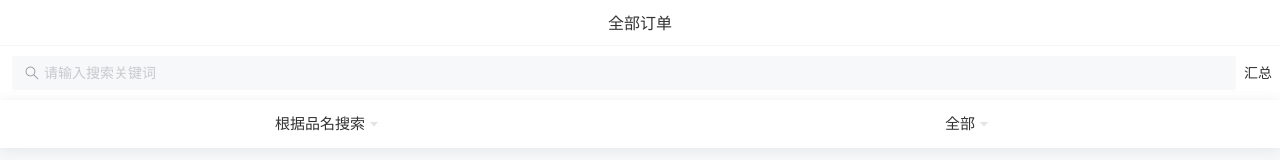
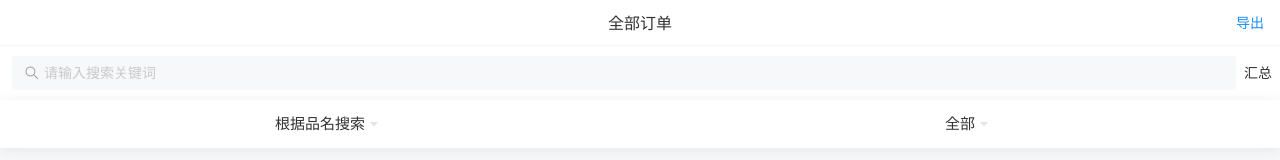
Before and after one commit to huangjq148/goods, a Vue app: page /#/ in a window 1280 px wide. Shown: the top 160 px of the page. Built offline with nearby package versions, Linux system fonts and the light colour scheme.

Commit message:
添加导出功能

```diff
--- a/package.json
+++ b/package.json
@@ -15,7 +15,8 @@
     "pinia": "^2.0.21",
     "vant": "^3.6.5",
     "vue": "^3.2.38",
-    "vue-router": "^4.1.5"
+    "vue-router": "^4.1.5",
+    "xlsx": "^0.18.5"
   },
   "devDependencies": {
     "@rushstack/eslint-patch": "^1.1.4",
--- a/src/views/Orders/index.vue
+++ b/src/views/Orders/index.vue
@@ -8,6 +8,8 @@ import { orderFilterOptions, orderStatusOptions } from "@/data";
 import { getList, remove, update } from "@/utils/storage";
 import { computed, ref } from "vue";
 import { useRouter } from "vue-router";
+import { utils, writeFile } from "xlsx"
+import dayjs from "dayjs"
 
 const value = ref("");
 const dataSource = ref(getList("orders"));
@@ -45,10 +47,71 @@ const jumpToEdit = (id) => {
 const jumpToOverview = () => {
   router.push("/orders/overview")
 }
+
+const addProcessingOrderData = (workbook) => {
+  const jsonData = dataSource.value.filter(item => item.status == "processing").map(item => ({
+    "id": item.id,
+    "date": item.date,
+    "goodsName": item.goodsName,
+    "number": item.number,
+    "remark": item.remark,
+    "person": item.person,
+    "address": item.address,
+    "sellPrice": item.sellPrice,
+    "buyPrice": item.buyPrice,
+  }))
+  const sheetHeader = ["id", "date", "goodsName", "number", "remark", "person", "address", "sellPrice", "buyPrice"]
+  const headerDisplay = { id: "订单号", date: "日期", goodsName: "产品", number: "重量（斤）", remark: "特殊要求", person: "收货人", address: "收货地址", sellPrice: "单价", buyPrice: "进价" }
+  var sheet = utils.json_to_sheet([headerDisplay, ...jsonData], { skipHeader: true, header: sheetHeader })
+  sheet['!cols'] = [{ width: 20 }, { width: 15 }, { width: 20 }, { width: 10 }, { width: 15 }, { width: 15 }, { width: 40 }, { width: 10 }, { width: 10 }];
+  utils.book_append_sheet(workbook, sheet, "送货单")
+}
+
+const addOrderData = (workbook) => {
+  const jsonData = dataSource.value.filter(item => item.status == "completed").map(item => ({
+    "id": item.id,
+    "date": item.date,
+    "goodsName": item.goodsName,
+    "number": item.number,
+    "sellPrice": item.sellPrice,
+    "sellTotal": item.sellPrice * item.number,
+    "buyPrice": item.buyPrice,
+    "buyTotal": item.buyPrice * item.number,
+    "profit": item.sellPrice * item.number - item.buyPrice * item.number
+  }))
+  const sheetHeader = ["id", "date", "goodsName", "number", "sellPrice", "sellTotal", "buyPrice", "buyTotal", "profit"]
+  const headerDisplay = { id: "订单号", date: "日期", goodsName: "产品", number: "重量（斤）", sellPrice: "单价", sellTotal: "实收", buyPrice: "进价", buyTotal: "进价总价", "profit": "毛利润" }
+  var sheet = utils.json_to_sheet([headerDisplay, ...jsonData], { skipHeader: true, header: sheetHeader })
+  sheet['!cols'] = [{ width: 20 }, { width: 15 }, { width: 20 }, { width: 10 }, { width: 10 }, { width: 10 }, { width: 10 }, { width: 10 }, { width: 10 }];
+  utils.book_append_sheet(workbook, sheet, "收款")
+}
+
+const addGoodsData = (workbook) => {
+  const jsonData = getList("goods").map(item => ({
+    "name": item.name,
+    "buyPrice": item.buyPrice,
+    "sellPrice": item.sellPrice
+  }))
+
+  const sheetHeader = ["name", "buyPrice", "sellPrice"]
+  const headerDisplay = { "name": "品名", buyPrice: "成本/1斤", sellPrice: "售价/1斤" }
+  var sheet = utils.json_to_sheet([headerDisplay, ...jsonData], { skipHeader: true, header: sheetHeader })
+  sheet['!cols'] = [{ width: 10 }, { width: 10 }, { width: 10 }];
+  utils.book_append_sheet(workbook, sheet, "产品")
+}
+
+const onExportClick = () => {
+  var workbook = utils.book_new();
+
+  addProcessingOrderData(workbook)
+  addOrderData(workbook)
+  addGoodsData(workbook)
+  writeFile(workbook, `渔-${dayjs().format('YYYYMMDD')}.xlsx`);
+}
 </script>
 
 <template>
-  <van-nav-bar title="全部订单" />
+  <van-nav-bar title="全部订单" right-text="导出" @click-right="onExportClick" />
   <van-search v-model="value" placeholder="请输入搜索关键词" show-action>
     <template #action>
       <div @click="jumpToOverview">汇总</div>
```
Also changed, not shown: 18 other files (tests, documents, lock files or other folders).
